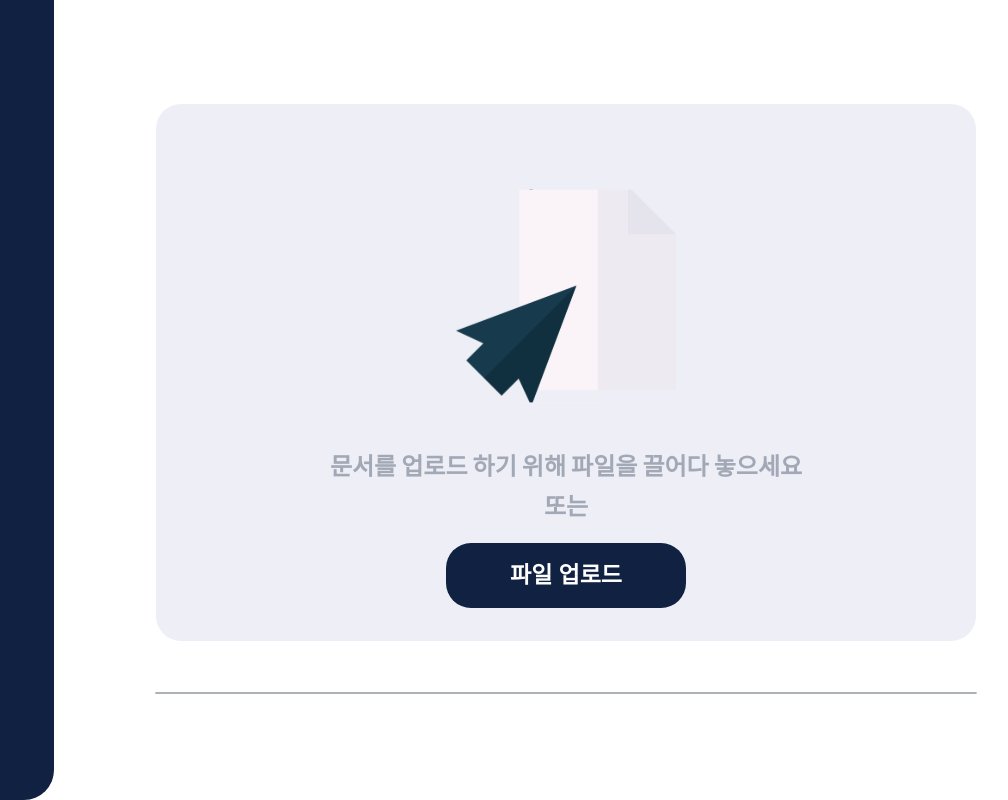
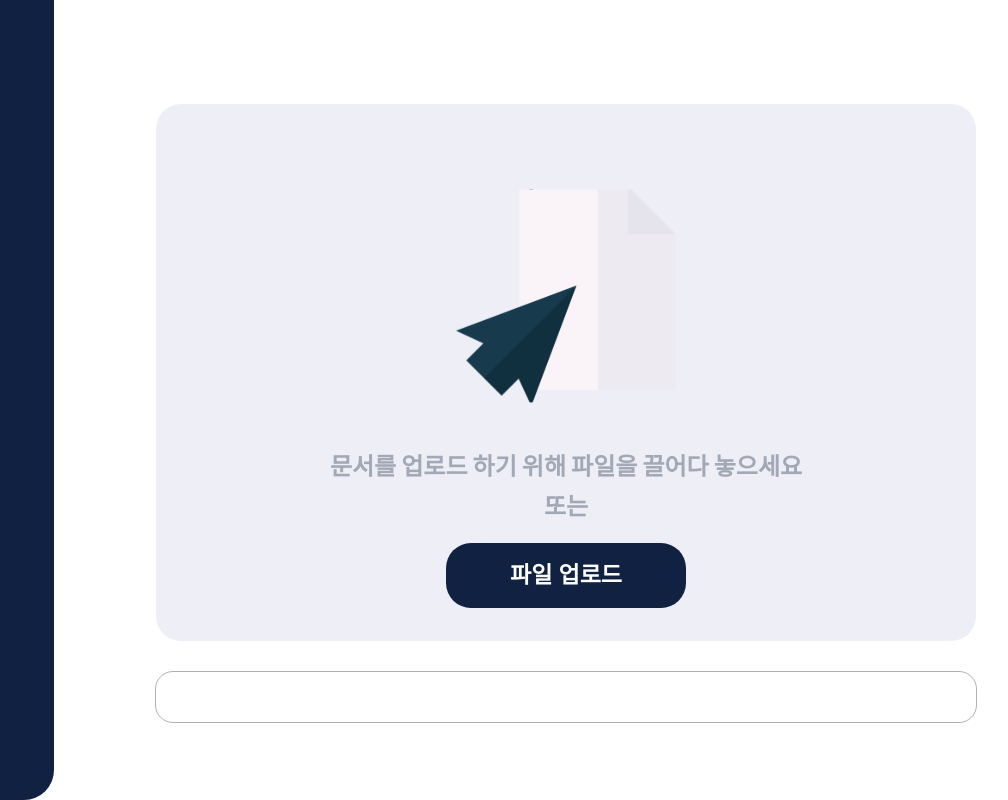
Before and after one commit to withdoc/application-frontend, a React (Create React App) app: page /documentuploadpage in a window 1280 px wide. Shown: the part 650-1450 px from the top of the page, without its empty margins (202-1210 px from the left). Built offline with nearby package versions, Linux system fonts and the light colour scheme.

Commit message:
feat: 업로드한 문서 이름 띄움

```diff
--- a/src/pages/documentUploadPage/index.tsx
+++ b/src/pages/documentUploadPage/index.tsx
@@ -15,6 +15,7 @@ function DocumentUploadPage() {
     const [docDetailSerialNum, setDocDetailSerialNum] = useState<string>("");
 
     const [filelist, setFileList] = useState<object>({});
+    const [fileName, setFileName] = useState<string>("");
 
     const changeValue = (name: string) => (e: any) => {
         switch(name) {
@@ -36,9 +37,11 @@ function DocumentUploadPage() {
 
     const handleFileUpload = (e: any) => {
         setFileList(e.target.files[0]);
+        setFileName(e.target.files[0].name);
         console.log(e.target.files[0]);
         console.log(e.target.files[0].name);
         console.log(typeof e.target.files[0]);
+
     }
 
     return (
@@ -95,12 +98,7 @@ function DocumentUploadPage() {
                     <S.inputFile ref={fileInput} type="file" multiple={true} id="fileUpload" onChange={handleFileUpload} />
                 </S.uploadBox>
                 <S.uploadList>
-                {/*{filelist.map((file: any) => (
-                                <div>
-                                    {file.name}
-                                </div>
-                ))}*/}
-
+                {fileName}
                 </S.uploadList>
             </S.uploadContainer>
         </S.mainContainer>
--- a/src/pages/documentUploadPage/style.tsx
+++ b/src/pages/documentUploadPage/style.tsx
@@ -205,17 +205,18 @@ export const inputFile = styled.input`
 `;
 
 export const uploadList = styled.div`
-    width: 78%;
+    width: 77%;
+    min-height: 50px;
     border: 1px solid rgba(20, 36, 59, 0.35);
-    border-radius: 25px;
+    border-radius: 18px;
     display: flex;
     flex-direction: column;
     align-items: flex-start;
-    margin-top: 5%;
-
+    justify-content: center;
+    padding-left: 3%;
+    margin-top: 3%;
     font-family: 'Poppins';
     font-style: normal;
-    font-size: 22px;
-    line-height: 42px;
-    padding-left: 2%;
+    font-size: 19px;
+    line-height: 35px;
 `
```
